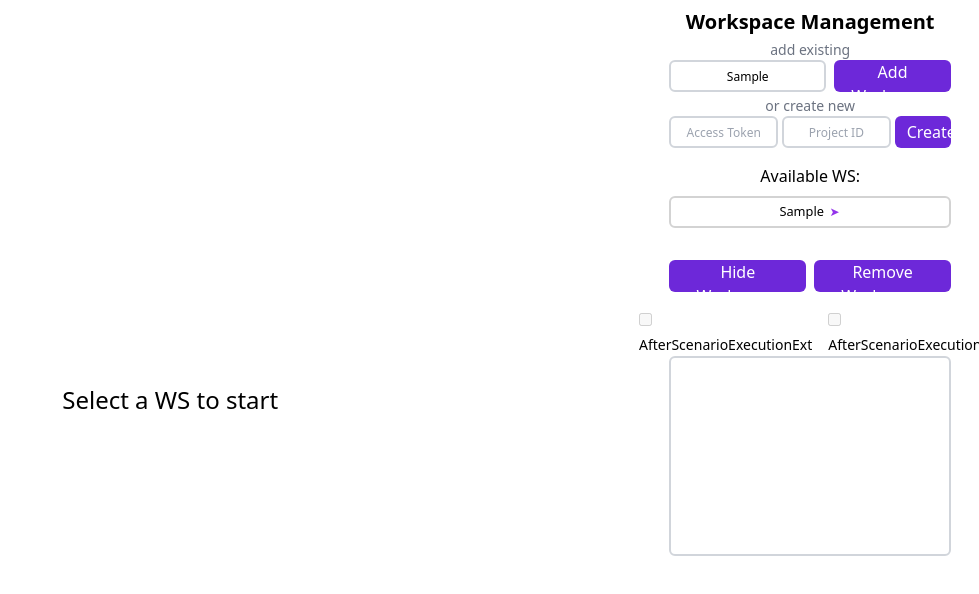
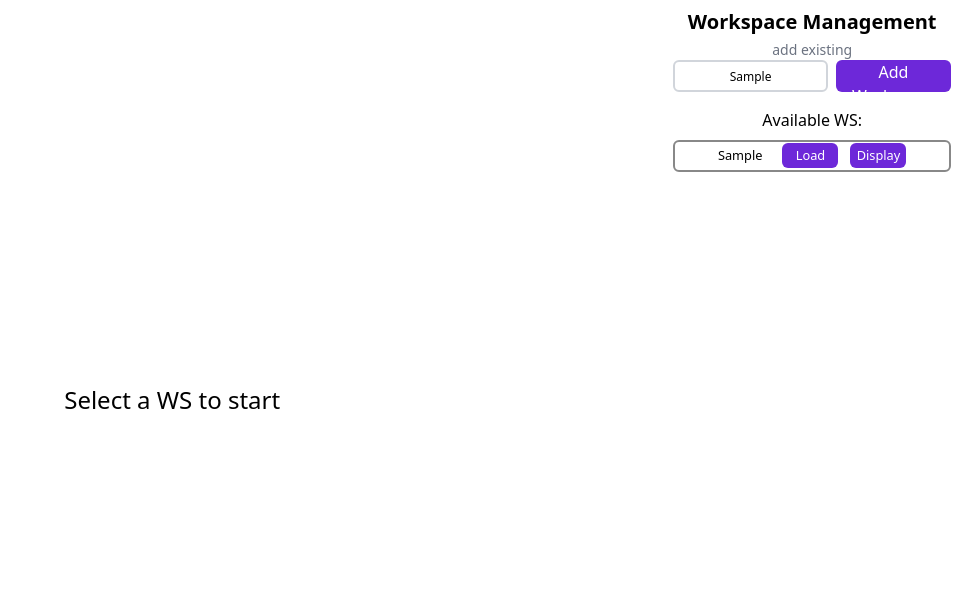
Before and after one commit to sphere-engine/sphere-engine-containers-nextjs, a Next.js app: page / in a window 1280 px wide. Both pictures are taken after typing "Sample" into the empty fields and a click on the button "Add Workspace ID". Shown: the top 594 px of the page, without its empty margins (301-1280 px from the left). Built offline with nearby package versions, Linux system fonts and the light colour scheme.

Commit message:
small fixes and made buttons more explicit

```diff
--- a/app/components/App.tsx
+++ b/app/components/App.tsx
@@ -21,7 +21,6 @@ const MESSAGE = {
 export const App = () => {
     const workspaces = useContext(WorkspacesContext);
     const [visible, setVisible] = useState<boolean>(true);
-    const [workspace, setWorkspace] = useState<React.ReactNode | null>(null);
     const [renderedWorkspaces, setRenderedWorkspaces] = useState<React.ReactNode[]>([]);
     const [rendered, setRendered] = useState<boolean>(true);
     const [size, setSize] = useState<string>(SIZES.large);
@@ -73,6 +72,9 @@ export const App = () => {
         }
     }, [workspaces?.renderedWorkspaces, workspaces?.selectedWorkspace, modal]);
 
+    useEffect(() => {
+        setRendered(true)
+    }, [workspaces?.selectedWorkspace]);
 
     return (
         <div className="flex row w-full justify-between h-full">
@@ -80,7 +82,7 @@ export const App = () => {
             <ScriptLoader/>
 
             <div className={`${size} m-auto`}>
-                {workspaces?.selectedWorkspace ?
+                {workspaces?.selectedWorkspace && rendered ?
                     <div className="flex justify-center h-[100%]">
                         <div className="flex grow"
                              style={{display: visible ? "block" : "none"}}>{renderedWorkspaces}</div>
--- a/app/components/ManagementPanels/ActionPanel.tsx
+++ b/app/components/ManagementPanels/ActionPanel.tsx
@@ -1,7 +1,6 @@
 import React, {useRef, useContext} from 'react';
 import {WorkspacesDispatchContext} from "@/app/components/Reducers/WorkspacesReducer";
 import {WorkspacesContext} from "@/app/components/Reducers/WorkspacesReducer";
-import {CreateWsPanel} from "@/app/components/ManagementPanels/CreateWsPanel";
 
 interface PanelProps {
     visible: boolean;
@@ -60,19 +59,15 @@ const ActionPanel: React.FC<PanelProps> = ({visible, handleWorkspaceVisibility})
                     </button>
                 </div>
                 <div className="w-full">
-                    <p className="text-center text-sm text-gray-500  font-light">or create new</p>
-                    <CreateWsPanel/>
-                </div>
-                <div className="w-full">
                     <p className="text-md text-center mt-3 mb-2">Available WS:</p>
                     <div className="flex row flex-wrap mb-5 justify-between">
                         {workspaces?.available.length === 0 &&
                             <p className="w-full text-center">No Workspaces Available</p>}
                         {workspaces?.available.map((workspace) => (
-                            <div key={workspace.id} onClick={() => addRenderedWorkspace(workspace.id)}
+                            <div key={workspace.id}
                                     style={{
                                         backgroundColor: workspaces?.renderedWorkspaces.includes(workspace.id) ? "violet" : "white",
-                                        borderColor: workspaces?.selectedWorkspace === workspace.id ? "darkviolet" : "lightgray",
+                                        borderColor: workspaces?.selectedWorkspace === workspace.id ? "darkviolet" : "#888888",
                                         width: workspaces?.available?.length > 2 ? (100 / workspaces?.available.length + "%") : "100%",
                                         minWidth: "49.5%",
                                         fontSize: workspaces?.available?.length > 2 ? "0.62rem" : "0.8rem",
@@ -80,17 +75,22 @@ const ActionPanel: React.FC<PanelProps> = ({visible, handleWorkspaceVisibility})
                                         paddingLeft: workspaces?.available?.length > 2 ? "1%" : "0",
                                         cursor: "pointer"
                                     }}
-                                    className="h-8 mb-1 pt-1 border-2 border-gray-400 rounded-md font-medium">
+                                    className="h-8 mb-1 pt-[0.5px] border-2 border-gray-400 rounded-md font-medium">
                                 {workspace.id}
-                                <button onClick={(e) => {
-                                    e.stopPropagation()
+                                <button onClick={() => addRenderedWorkspace(workspace.id)}
+                                        className="bg-violet-700 text-white py-[3px] px-[5px] w-14 rounded-md text-md font-medium mb-1 hover:bg-violet-900 ml-5">
+                                    {workspaces?.renderedWorkspaces.includes(workspace.id) ? "Unload" : "Load"}
+                                </button>
+                                <button onClick={() => {
                                     selectWorkspace(workspace.id)
                                 }}
-                                        className="text-purple-600 rounded-md text-xs px-[1.5px] ml-1 font-medium hover:text-purple-950">➤
+                                        disabled={workspaces?.selectedWorkspace === workspace.id}
+                                        className="bg-violet-700 text-white py-[3px] px-[5px] w-14 rounded-md text-md font-medium mb-1 hover:bg-violet-900 ml-3 disabled:bg-violet-400">Display
                                 </button>
                             </div>
                         ))}
                     </div>
+                    {workspaces?.selectedWorkspace &&
                     <div className="flex row">
                         <button onClick={handleWorkspaceVisibility} className="w-[98%] bg-violet-700 text-white px-3 h-8 mt-2 rounded-md
             text-md font-medium mb-2 hover:bg-violet-900">{visible ? "Hide" : "Show "} Workspace
@@ -101,6 +101,7 @@ const ActionPanel: React.FC<PanelProps> = ({visible, handleWorkspaceVisibility})
             text-md font-medium mb-2 hover:bg-violet-900 ml-2">Remove Workspace
                         </button>
                     </div>
+                    }
                 </div>
             </div>
         </div>
--- a/app/components/ManagementPanels/EventPanel.tsx
+++ b/app/components/ManagementPanels/EventPanel.tsx
@@ -54,6 +54,8 @@ const EventLogger = () => {
 
     return (
         <>
+            {workspaces?.selectedWorkspace &&
+        <div>
             <ul className="flex justify-center mt-2">
                 <li className="mr-4">
                     <input type="checkbox" id="afterScenarioExecutionExt" name="afterScenarioExecutionExt"
@@ -83,6 +85,8 @@ const EventLogger = () => {
                     ))}
                 </ul>
             </div>
+        </div>
+            }
         </>
     )
 }
```
Also changed, not shown: 1 other file (tests, documents, lock files or other folders).
